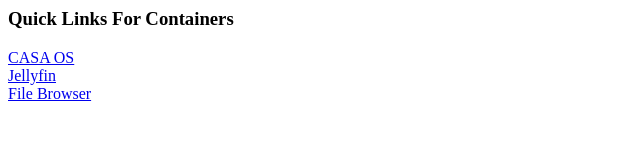
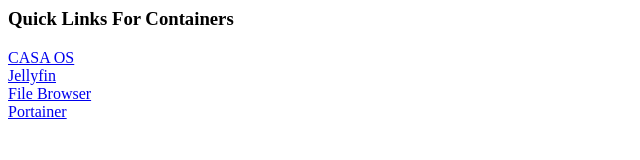
Before and after one commit to ashokide/quick-links, a plain HTML site: page index.html in a window 1280 px wide. Shown: the full height of the page, 0-640 px from the left. Drawn offline with Linux system fonts and the light colour scheme.

Commit message:
Update index.html

```diff
--- a/index.html
+++ b/index.html
@@ -5,7 +5,7 @@
   <body>
     <h3>Quick Links For Containers</h3>
     <div>
-        <a href="http://root2home.onthewifi.com:8080/" target="_blank">CASA OS</a>
+      <a href="http://root2home.onthewifi.com:8080/" target="_blank">CASA OS</a>
     </div>
     <div>
       <a href="http://root2home.onthewifi.com:8097/" target="_blank">Jellyfin</a>
@@ -13,5 +13,8 @@
     <div>
       <a href="http://root2home.onthewifi.com:10180/" target="_blank">File Browser</a>
     </div>
+    <div>
+      <a href="http://root2home.onthewifi.com:9000/" target="_blank">Portainer</a>
+    </div>
   </body>
 </html>
```
